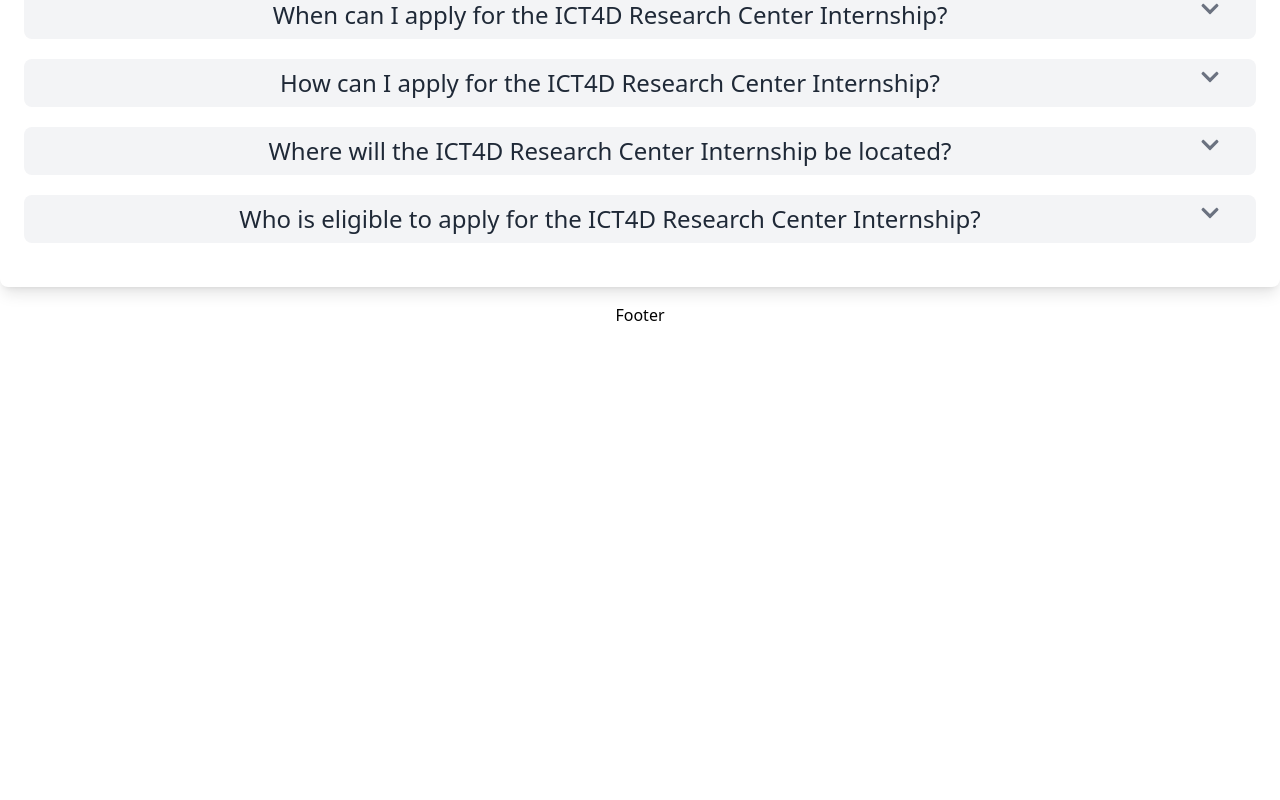
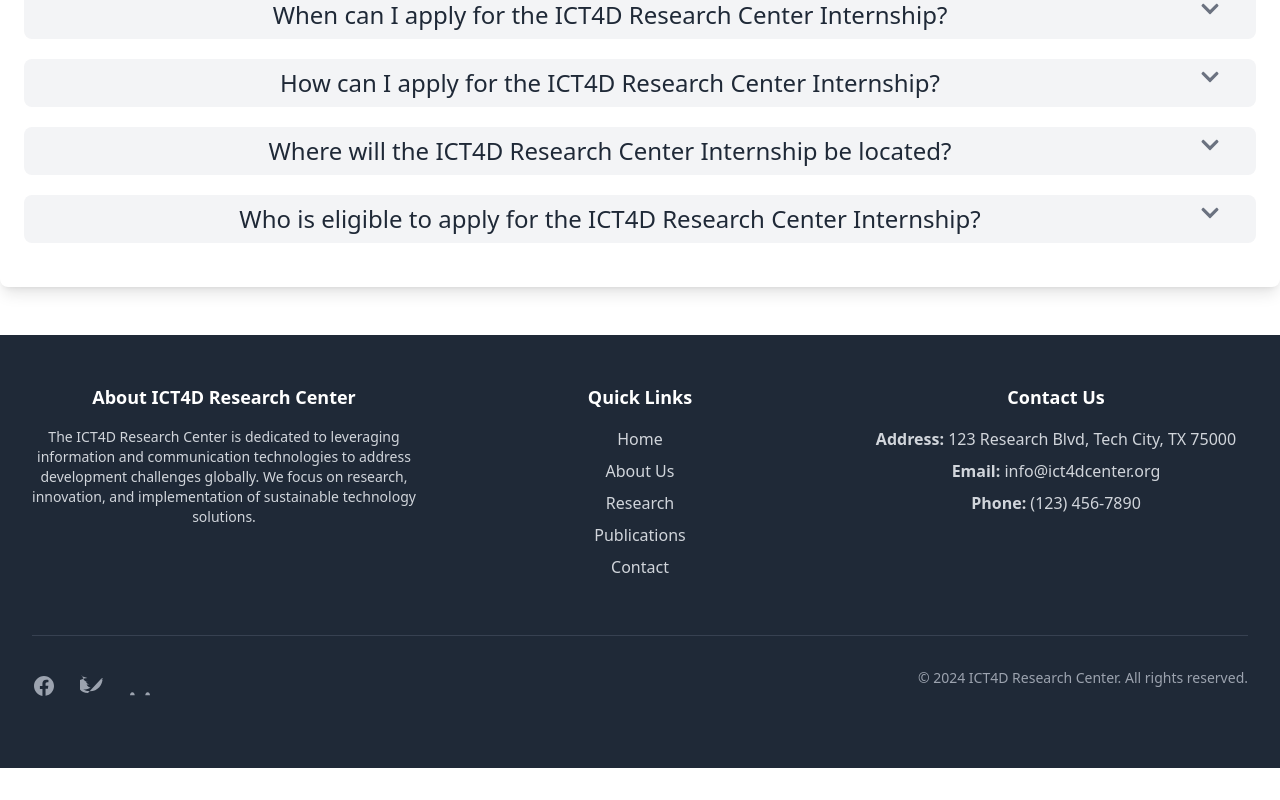
Before and after one commit to DjanCoders/ICT4D_INTERNSHIP_PAGE, a React (Vite) app: page / in a window 1280 px wide. Shown: the part 2321-3121 px from the top of the page. Before the commit the page ends 2680 px from the top, so only its background shows below. Built offline with nearby package versions, Linux system fonts and the light colour scheme.

Commit message:
adding footer

```diff
--- a/src/components/Footer.tsx
+++ b/src/components/Footer.tsx
@@ -1,5 +1,153 @@
 const Footer = () => {
-  return <div>Footer</div>;
+  return (
+    <footer className="bg-gray-800 text-gray-300 py-12 mt-12">
+      <div className="max-w-7xl mx-auto px-4 sm:px-6 lg:px-8">
+        <div className="grid grid-cols-1 md:grid-cols-3 gap-8">
+          {/* About Section */}
+          <div>
+            <h3 className="text-lg font-bold text-white mb-4">
+              About ICT4D Research Center
+            </h3>
+            <p className="text-sm">
+              The ICT4D Research Center is dedicated to leveraging information
+              and communication technologies to address development challenges
+              globally. We focus on research, innovation, and implementation of
+              sustainable technology solutions.
+            </p>
+          </div>
+
+          {/* Navigation Section */}
+          <div>
+            <h3 className="text-lg font-bold text-white mb-4">Quick Links</h3>
+            <ul>
+              <li className="mb-2">
+                <a
+                  href="#"
+                  className="hover:text-white transition duration-300"
+                >
+                  Home
+                </a>
+              </li>
+              <li className="mb-2">
+                <a
+                  href="#"
+                  className="hover:text-white transition duration-300"
+                >
+                  About Us
+                </a>
+              </li>
+              <li className="mb-2">
+                <a
+                  href="#"
+                  className="hover:text-white transition duration-300"
+                >
+                  Research
+                </a>
+              </li>
+              <li className="mb-2">
+                <a
+                  href="#"
+                  className="hover:text-white transition duration-300"
+                >
+                  Publications
+                </a>
+              </li>
+              <li className="mb-2">
+                <a
+                  href="#"
+                  className="hover:text-white transition duration-300"
+                >
+                  Contact
+                </a>
+              </li>
+            </ul>
+          </div>
+
+          {/* Contact Section */}
+          <div>
+            <h3 className="text-lg font-bold text-white mb-4">Contact Us</h3>
+            <ul>
+              <li className="mb-2">
+                <span className="font-bold">Address:</span> 123 Research Blvd,
+                Tech City, TX 75000
+              </li>
+              <li className="mb-2">
+                <span className="font-bold">Email:</span> info@ict4dcenter.org
+              </li>
+              <li className="mb-2">
+                <span className="font-bold">Phone:</span> (123) 456-7890
+              </li>
+            </ul>
+          </div>
+        </div>
+
+        <div className="mt-8 border-t border-gray-700 pt-8">
+          <div className="flex flex-col md:flex-row items-center justify-between">
+            {/* Social Media Links */}
+            <div className="flex space-x-6 mb-4 md:mb-0">
+              <a
+                href="#"
+                className="text-gray-400 hover:text-white transition duration-300"
+              >
+                <span className="sr-only">Facebook</span>
+                <svg
+                  className="h-6 w-6"
+                  fill="currentColor"
+                  viewBox="0 0 24 24"
+                >
+                  <path
+                    fillRule="evenodd"
+                    d="M22 12c0-5.523-4.477-10-10-10S2 6.477 2 12c0 4.991 3.657 9.128 8.438 9.878v-6.993h-2.54v-2.885h2.54V9.584c0-2.507 1.492-3.89 3.77-3.89 1.093 0 2.24.196 2.24.196v2.481h-1.262c-1.244 0-1.63.771-1.63 1.56v1.874h2.773l-.443 2.885h-2.33v6.993C18.343 21.128 22 16.991 22 12z"
+                    clipRule="evenodd"
+                  />
+                </svg>
+              </a>
+              <a
+                href="#"
+                className="text-gray-400 hover:text-white transition duration-300"
+              >
+                <span className="sr-only">Twitter</span>
+                <svg
+                  className="h-6 w-6"
+                  fill="currentColor"
+                  viewBox="0 0 24 24"
+                >
+                  <path
+                    fillRule="evenodd"
+                    d="M8 19c-7 0-10-5-10-10 0-.4 0-.7.1-1.1.6.3 1.3.5 2 .6-1-.6-1.7-1.6-2-2.7.4.2.8.4 1.2.5C3 5 5.1 4 7.4 4c-2-.6-4.1-1.1-6.2-2.7.8 1.2 1.9 2 3.1 2-.7-.3-1.4-.8-1.9-1.4.2 1.3.6 2.6 1.3 3.6 1 1.5 2.5 2.4 4.3 2.5-.6 0-1.3-.1-1.9-.3.4 1.3 1.5 2.4 3 2.7-.9.3-1.8.1-2.5-.1.6 1.9 2.2 3.3 4 3.3-1.5 1.1-3.3 1.8-5.4 1.8H3v-.1c1.9 1.2 4.3 1.9 6.8 1.9 8.2 0 12.8-6.8 12.8-12.8 0-.2 0-.4 0-.5C21 7 22 6 23 4.7c-.4.2-.9.3-1.3.4.5-.3 1-.7 1.4-1.1-.5.2-1.1.4-1.7.5z"
+                    clipRule="evenodd"
+                  />
+                </svg>
+              </a>
+              <a
+                href="#"
+                className="text-gray-400 hover:text-white transition duration-300"
+              >
+                <span className="sr-only">LinkedIn</span>
+                <svg
+                  className="h-6 w-6"
+                  fill="currentColor"
+                  viewBox="0 0 24 24"
+                >
+                  <path
+                    fillRule="evenodd"
+                    d="M22 21.3V21.3H2V21.3C2 20.6 2.2 19.8 2.6 19.3 3 18.7 3.6 18.3 4.3 18.3 5.1 18.3 5.7 18.7 6.1 19.3 6.5 19.8 6.7 20.6 6.7 21.3H17.3C17.3 20.6 17.5 19.8 17.9 19.3 18.3 18.7 18.9 18.3 19.6 18.3 20.4 18.3 21 18.7 21.4 19.3 21.8 19.8 22 20.6 22 21.3Z"
+                    clipRule="evenodd"
+                  />
+                </svg>
+              </a>
+            </div>
+
+            {/* Footer Note */}
+            <div className="text-sm text-gray-400 mt-4 md:mt-0">
+              © {new Date().getFullYear()} ICT4D Research Center. All rights
+              reserved.
+            </div>
+          </div>
+        </div>
+      </div>
+    </footer>
+  );
 };
 
 export default Footer;
```
